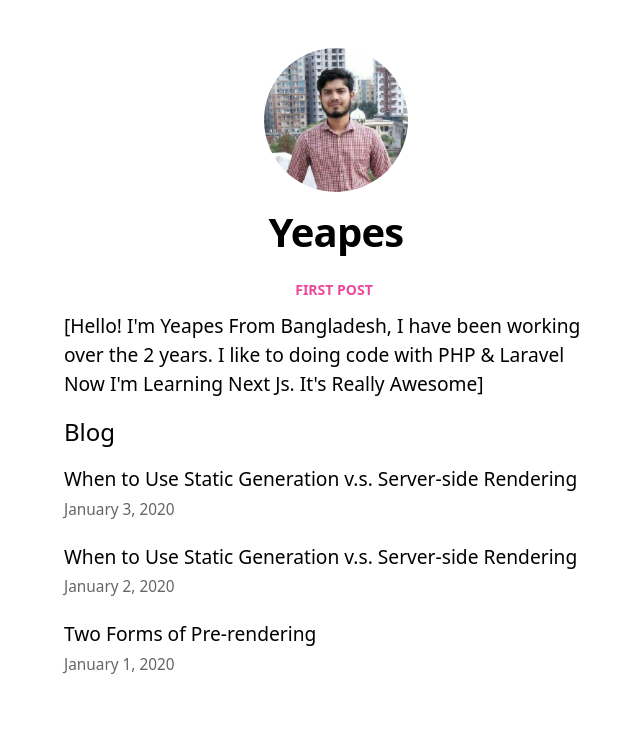
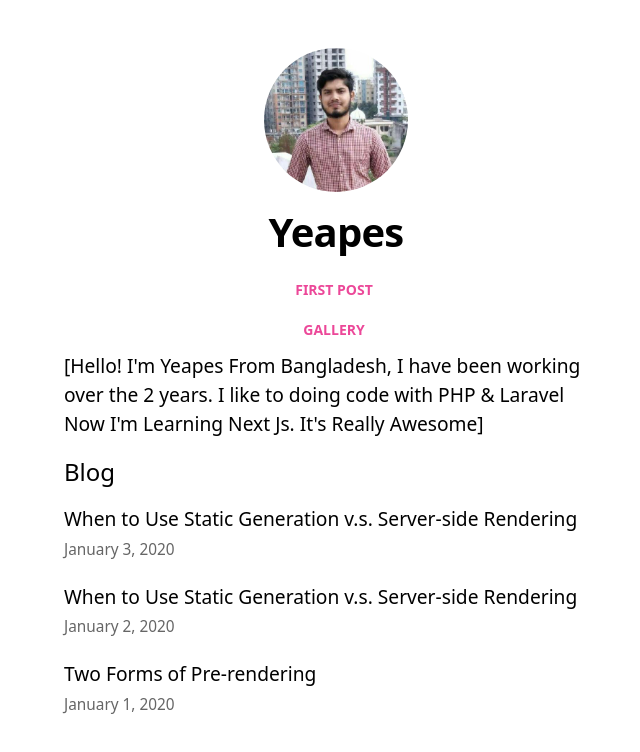
Before and after one commit to Yeapes/nextjs-blog, a Next.js app: page / in a window 1280 px wide. Shown: the top 752 px of the page, without its empty margins (304-944 px from the left). Built offline with nearby package versions, Linux system fonts and the light colour scheme.

Commit message:
Gallery Link add in Layout

```diff
--- a/components/layout.js
+++ b/components/layout.js
@@ -63,6 +63,9 @@ export default function Layout({ children, home }) {
         <Link href="/posts/ssg-ssr2">
             <a className='text-pink-500 background-transparent font-bold uppercase px-6 py-2 text-sm outline-none focus:outline-none mr-1 mb-1 ease-linear transition-all duration-150'>First Post</a>
           </Link>
+        <Link href="/gallery/gallery">
+            <a className='text-pink-500 background-transparent font-bold uppercase px-6 py-2 text-sm outline-none focus:outline-none mr-1 mb-1 ease-linear transition-all duration-150'>Gallery</a>
+          </Link>
       </header>
 
       <main>{children}</main>
--- /dev/null
+++ b/pages/gallery/gallery.js
@@ -0,0 +1,9 @@
+import Layout from "../../components/layout";
+
+export default function gallery(){
+    return (
+        <Layout>
+            Gallery
+        </Layout>
+    );
+}
```
